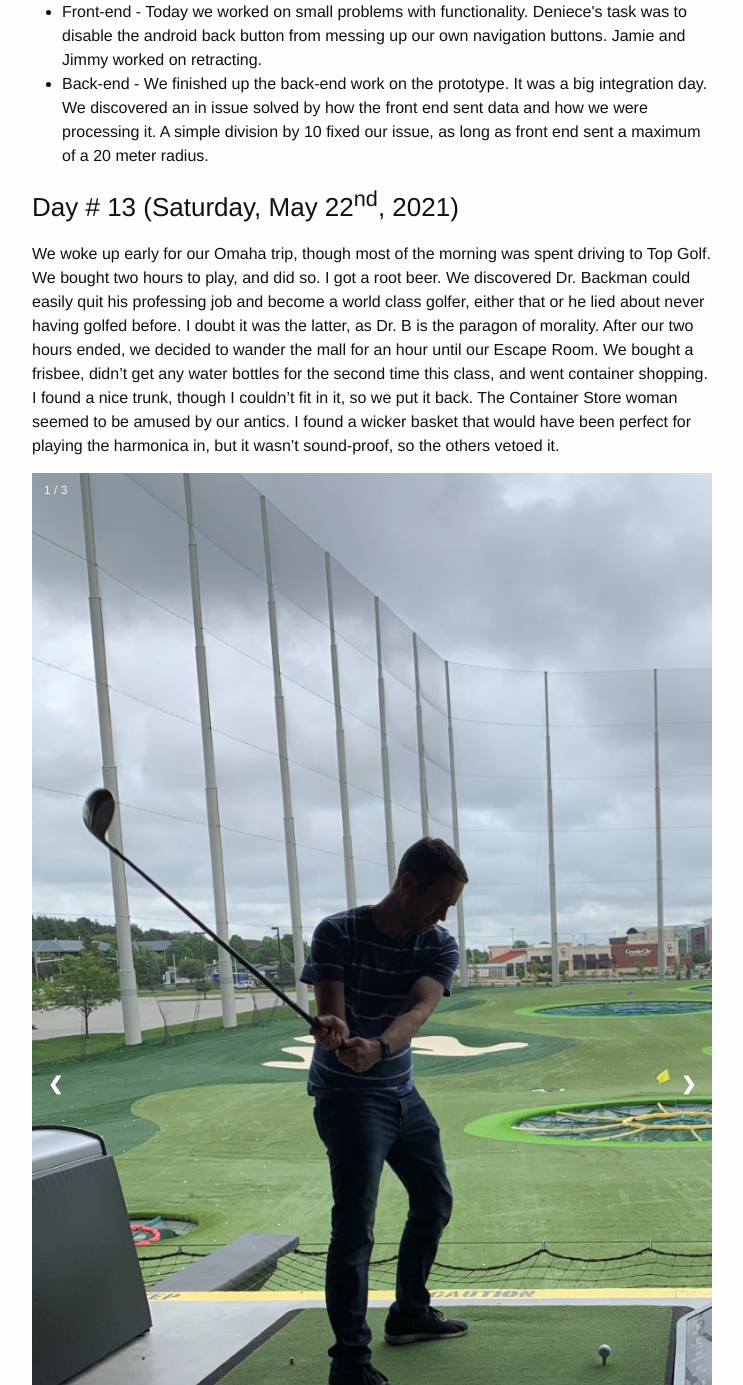
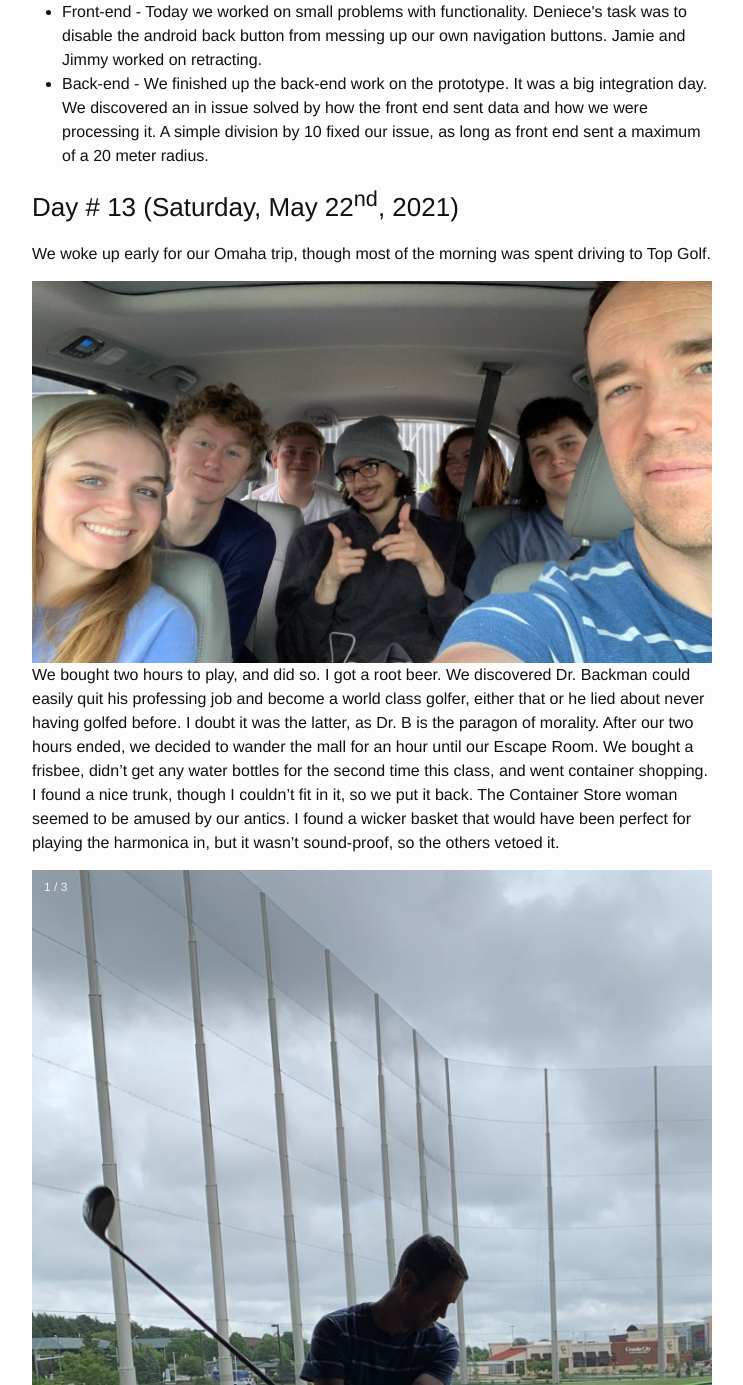
Before and after one commit to startup-in-storm-lake-2021/startup-in-storm-lake-2021.github.io, a Jekyll site: the page built from _posts/2021-05-23-week-2.markdown, in a window 1280 px wide and 1400 px high, scrolled down 9809 px, cut to the strip 15-1400 px from the top of the window. Shown: the whole strip, without its empty margins (268-1011 px from the left). Built offline with Jekyll 4.4.1, drawn with Linux system fonts in a browser that asks for light colours; some of the changed lines change nothing that is shown.

Commit message:
Another addition to Week 2

```diff
--- a/_includes/week2.html
+++ b/_includes/week2.html
@@ -101,7 +101,11 @@ At the end of our game Jacob and Jason won, but not by much. After we got all do
 
 
 <h3>Day # 13 (Saturday, May 22<sup>nd</sup>, 2021)</h3>
-We woke up early for our Omaha trip, though most of the morning was spent driving to Top Golf. We bought two hours to play, and did so. I got a root beer. We discovered Dr. Backman could easily quit his professing job and become a world class golfer, either that or he lied about never having golfed before. I doubt it was the latter, as Dr. B is the paragon of morality. After our two hours ended, we decided to wander the mall for an hour until our Escape Room. We bought a frisbee, didn’t get any water bottles for the second time this class, and went container shopping. I found a nice trunk, though I couldn’t fit in it, so we put it back. The Container Store woman seemed to be amused by our antics. I found a wicker basket that would have been perfect for playing the harmonica in, but it wasn’t sound-proof, so the others vetoed it.
+We woke up early for our Omaha trip, though most of the morning was spent driving to Top Golf.
+
+<center><img src="/assets/images/week_2/5_22-Ready_to_drive.jpg" /></center>
+
+We bought two hours to play, and did so. I got a root beer. We discovered Dr. Backman could easily quit his professing job and become a world class golfer, either that or he lied about never having golfed before. I doubt it was the latter, as Dr. B is the paragon of morality. After our two hours ended, we decided to wander the mall for an hour until our Escape Room. We bought a frisbee, didn’t get any water bottles for the second time this class, and went container shopping. I found a nice trunk, though I couldn’t fit in it, so we put it back. The Container Store woman seemed to be amused by our antics. I found a wicker basket that would have been perfect for playing the harmonica in, but it wasn’t sound-proof, so the others vetoed it.
 
 {% include carousel.html name="5_22-1" files="week_2/5_22-TopGolf-Backman.jpg;week_2/5_22-TopGolf-Daymion_Jamie.jpg;week_2/5_22-Lunch.jpg" captions="Dr. Backman's first swing of a non-putter golf club;Daymion telling tales and Jamie managing her suspicion;Lunch afterwards at a nearby mall" %}
 
```
Also changed, not shown: assets/images/week_2/5_22-Ready_to_drive.jpg (added).
